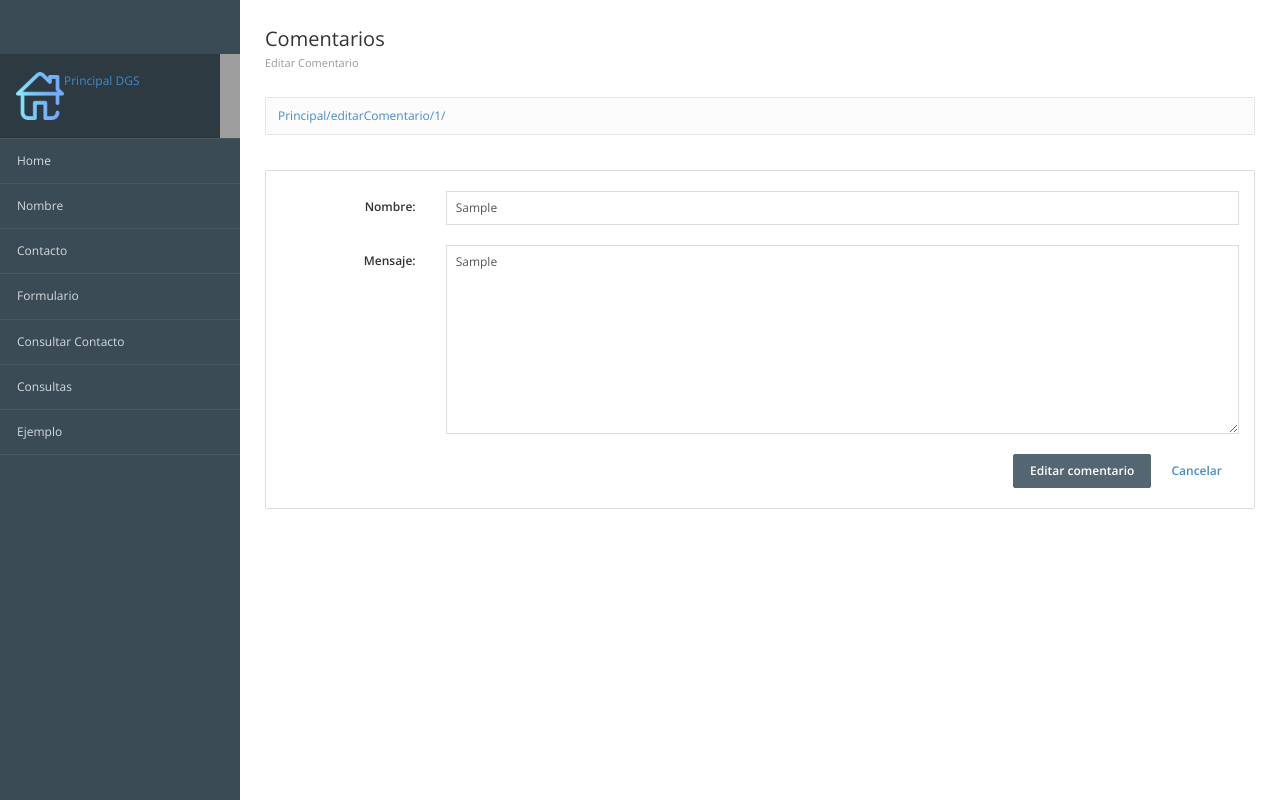
After one commit to Hectorm212/proyecto-django, a Django app: page /editarComentario/1/ in a window 1280 px wide. The commit adds this page. Run offline with Django 5.2, Linux system fonts and the light colour scheme; tables that the repository leaves empty hold one stand-in row (values such as "Sample post"); some libraries are stand-ins or nearby versions; grey boxes are pictures that could not be loaded.

Commit message:
Estas vistad son para consultar

```diff
--- a/prueba/registros/templates/registros/consultaContacto.html
+++ b/prueba/registros/templates/registros/consultaContacto.html
@@ -27,7 +27,7 @@
 					<th>Usuario</th>
 					<th>Mensaje</th>
 					<th>Editar</th>
-					<th></th>
+					<th>Eliminar</th>
 				</tr>
 			</thead>
 			<tbody>
@@ -36,10 +36,10 @@
 						<td class="text-semibold">{{comentario.usuario}}</td>
 						<td class="text-semibold">{{comentario.mensaje}}</td>
 						<td cllass="text-center">
-							<a href="" class="btn btn-primary">Editar</a>
+							<a href="{% url 'editar' comentario.id %}" class="btn btn-primary">Editar</a>
 						</td>
 						<td class="text-center">
-							<a href=""class="btn btn-danger">Eliminar</a>
+							<a href="{% url 'eliminar' comentario.id %}"class="btn btn-danger">Eliminar</a>
 						</td>
 					</tr>
 				{% endfor %}
--- /dev/null
+++ b/prueba/registros/templates/registros/editarComentario.html
@@ -0,0 +1,49 @@
+{% extends "inicio/encabezado.html" %}
+
+{%
+    {% block titulo %} Editar Comentario {% endblock titulo %}
+%}
+
+{% block encabezado %}
+				<!--Encabezdo -->
+			<div class="page-header">
+				<div class="page-title">
+					<h3>Comentarios
+				    <small> Editar Comentario </small></h3>
+				</div>
+			</div>
+			<!-- /Encabezado-->
+{% endblock encabezado %}
+
+{% block contenido %}
+			<!-- Formulario -->
+			<form class="form-horizontal" method="POST" role="form" action="{% url 'editar' comentario.id %}">
+				{% csrf_token %}
+	            <div class="panel panel-default">
+	                <div class="panel-body">
+
+				        <div class="form-group">
+				            <label class="col-sm-2 control-label text-right">Nombre:</label>
+				            <div class="col-sm-10">
+				            	<input type="text" class="form-control" name="usuario" value="{{ comentario.usuario }}">
+				            </div>
+				        </div>
+
+                        <div class= "form-group">
+				            <label class="col-sm-2 control-label text-right">Mensaje:</label>
+                            <div class="col-sm-10">
+                                <textarea cols="100" rows="10" name="mensaje" class="form-control">{{ comentario.mensaje }}</textarea>
+                            </div>
+                        </div>
+
+                        <div class="form-actions text-right">
+                        	<input type="submit" value="Editar comentario" class="btn btn-primary">
+                            <a href="{% url 'consultarContacto' %}" class="btn btn-secondary">Cancelar</a>
+                        </div>
+
+				    </div>
+				</div>
+			</form>
+		<!-- Fin del Formulario -->
+		<!-- /Contenido Principal-->
+{% endblock %}
```
Also changed, not shown: prueba/registros/templates/registros/confirmarEliminacion.html (added, +30 -0 lines).
